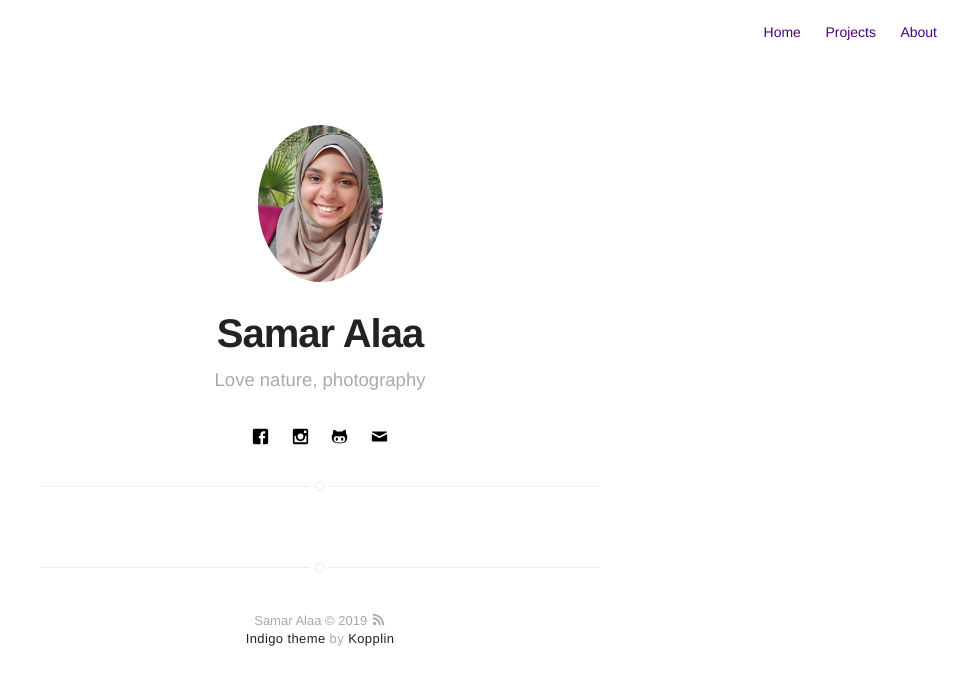
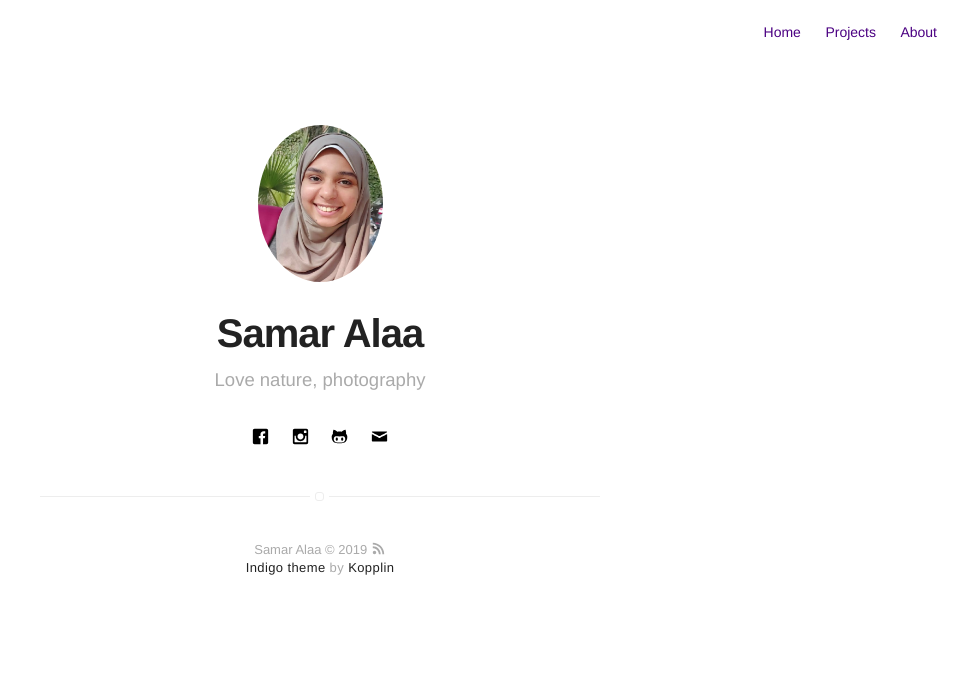
Before and after one commit to Samar-Alaa/Personal-website, a Jekyll site: the page built from blog/index.html, in a window 1280 px wide. Shown: the top 685 px of the page, without its empty margins (320-1280 px from the left). Built offline with Jekyll 4.4.1, drawn with Linux system fonts in a browser that asks for light colours.

Commit message:
my website

```diff
--- a/blog/index.html
+++ b/blog/index.html
@@ -4,26 +4,3 @@
 layout: page
 title: Blog
 ---
-<section class="list">
-	{% if site.posts.size == 0 %}
-		<p class="text-center">Nothing published yet!</p>
-	{% elsif site.paginate %}
-		{% for post in paginator.posts %}
-			{% if post.category == 'blog' %}
-				{% if post.hidden != true %}
-					{% include blog-post.html %}
-				{% endif %}
-			{% endif %}
-		{% endfor %}
-
-		{% include pagination.html%}
-	{% else %}
-		{% for post in site.posts %}
-			{% if post.category == 'blog' %}
-				{% if post.hidden != true %}
-					{% include blog-post.html %}
-				{% endif %}
-			{% endif %}
-		{% endfor %}
-	{% endif %}
-</section>
```
